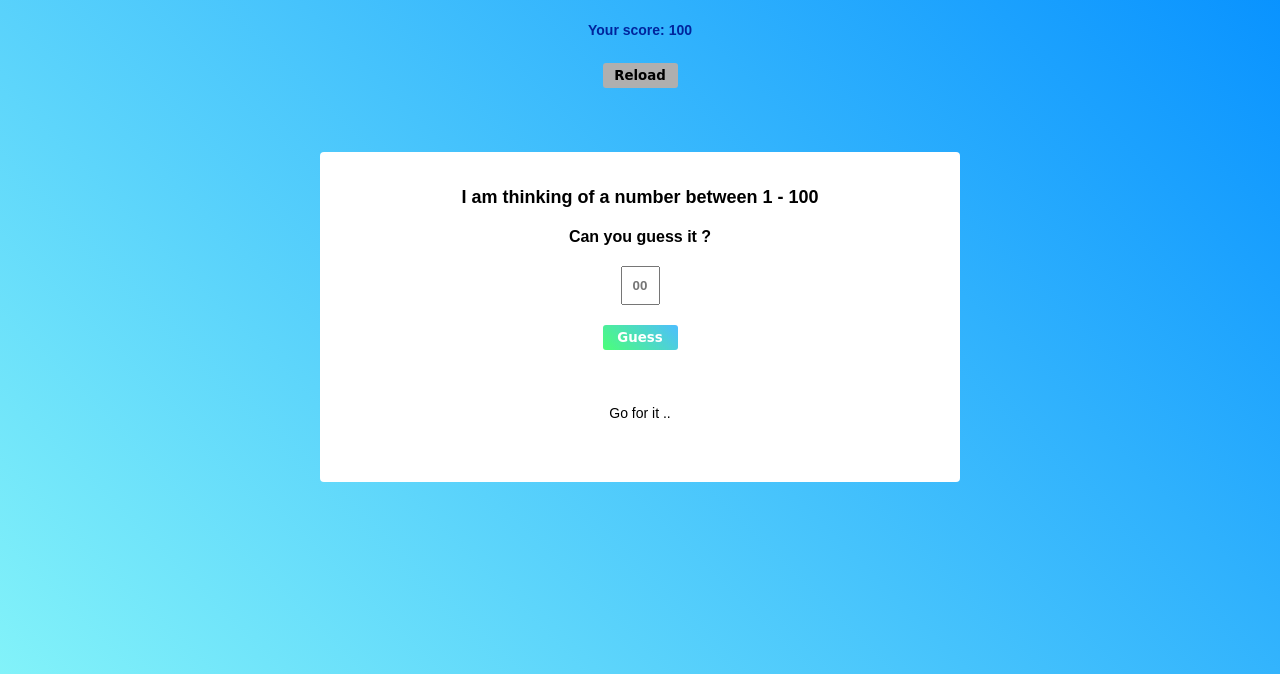
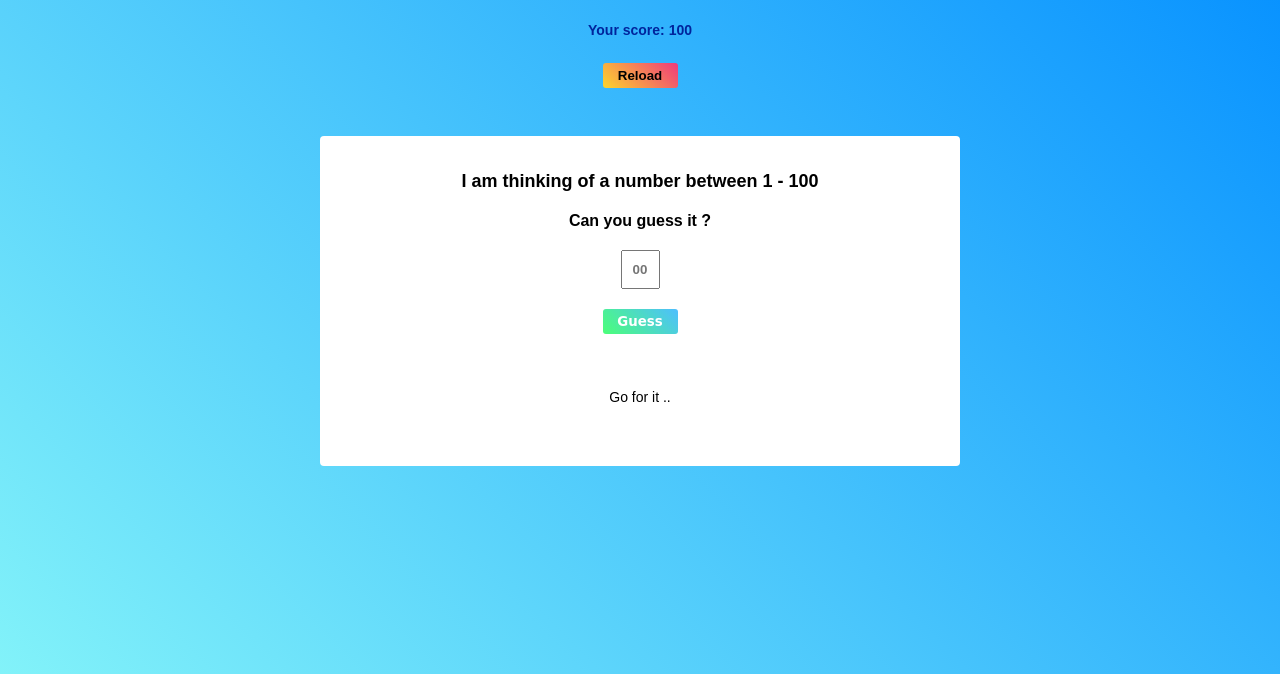
Before and after one commit to avviii129/Guess_the_number, a plain HTML site: page index.html in a window 1280 px wide. Shown: the part 82-756 px from the top of the page. Drawn offline with Linux system fonts and the light colour scheme.

Commit message:
Update style.css

```diff
--- a/style.css
+++ b/style.css
@@ -19,7 +19,7 @@ body{
     height:330px;
     width:50vw;
 	min-width:290px;
-    margin:8vh auto;
+    margin:6vh auto;
     justify-content:center;
     align-items:center;
     border-radius:4px;
@@ -159,9 +159,9 @@ a {
  }
 
  #rldb{
-	font-family:cursive;
+	font-family:sans-serif;
     font-weight:600;
-    background-color:rgb(175, 175, 175);
+    background-image:linear-gradient(45deg,#fbd52d,#ef3a7b);
     color:black;
     width:75px;
     height:25px;
@@ -171,5 +171,5 @@ a {
  #rldb:hover{
     transition:0.3s;
 	color:white;
-    background-color:rgb(49, 49, 49);
+    background-image:linear-gradient(45deg,#ff70af,#5f48f5);
 }
```
